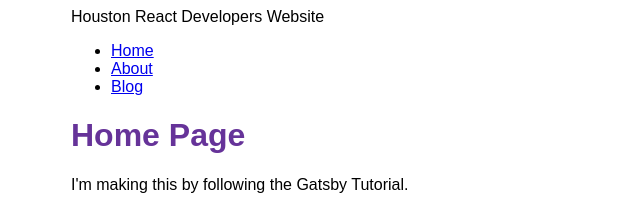
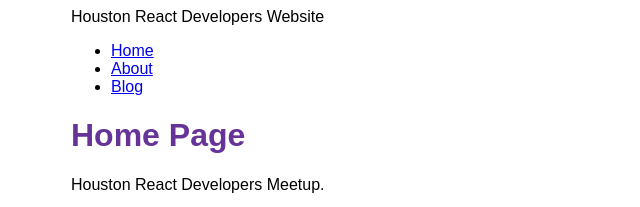
Before and after one commit to React-HTX/gatsby-blog-website, a Gatsby site: page / in a window 1280 px wide. Shown: the top 207 px of the page, without its empty margins (319-959 px from the left). Built offline with nearby package versions, Linux system fonts and the light colour scheme; Gatsby itself is replaced by a stand-in of ours.

Commit message:
update text

```diff
--- a/src/pages/index.js
+++ b/src/pages/index.js
@@ -5,7 +5,7 @@ import { StaticImage } from "gatsby-plugin-image";
 const IndexPage = () => {
   return (
     <Layout pageTitle="Home Page">
-      <p>I'm making this by following the Gatsby Tutorial.</p>
+      <p>Houston React Developers Meetup.</p>
       <StaticImage
         alt="Clifford, a reddish-brown pitbull, dozing in a bean bag chair"
         src="../images/clifford.jpg"
```
